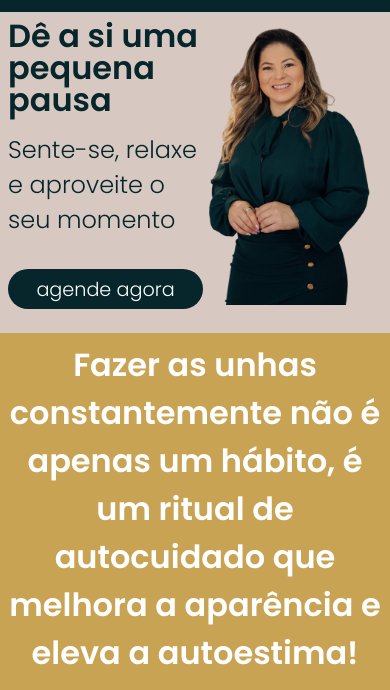
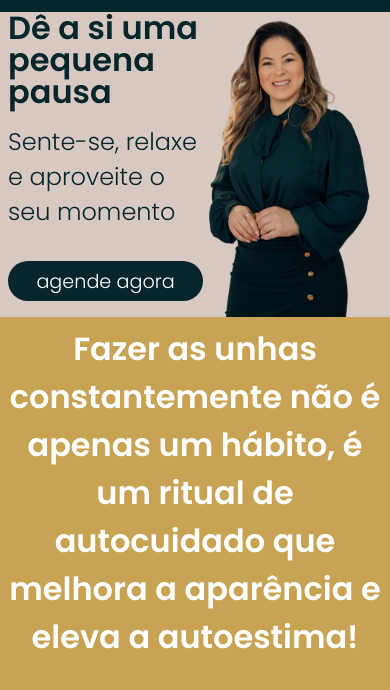
Before and after one commit to MoraesTon/cirleiafrancisca, a plain HTML site: page index.html in a window 390 px wide. Shown: the part 79-769 px from the top of the page. Drawn offline with Linux system fonts and the light colour scheme.

Commit message:
correction 001
correting hero image positioning

```diff
--- a/styles/styles.css
+++ b/styles/styles.css
@@ -364,7 +364,7 @@ footer img {
         height: auto;
         display: flex;
         justify-content: space-between;
-        padding: .5rem;
+        padding: 0 .5rem;
 
         position: relative;
     }
@@ -382,11 +382,15 @@ footer img {
         margin: 1rem 0;
     }
 
+    .hero .hero-img {
+        position: relative;
+
+        display: flex;
+    }
+
     .hero-img img {
         width: 100%;
         height: auto;
-
-        margin-bottom: -1rem;
     }
 
     .hero .hero-btn {
```
